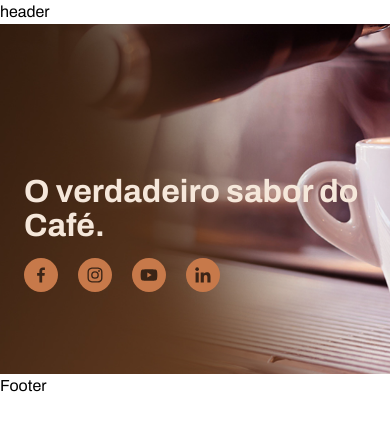
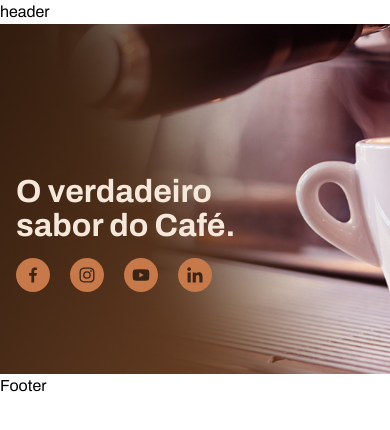
Before and after one commit to Brunlps/react-tiamate, a React (Vite) app: page /cardapio in a window 390 px wide. Shown: the top 430 px of the page. Built offline with nearby package versions, Linux system fonts and the light colour scheme.

Commit message:
banners responsivos

```diff
--- a/src/components/BannerDinamico.jsx
+++ b/src/components/BannerDinamico.jsx
@@ -5,11 +5,10 @@ const BannerDinamico = ({
     descricao,
     imagem,
     posicaoTopo = "top-[110px]",
-    alinhamento = "left-[133px]"
+    alinhamento = "left-10 md:left-[133px]"
 }) => {
     return (
-        <div className="relative w-full overflow-hidden">
-            {/* Div do fundo com a imagem dinâmica usando <img> */}
+        <div className="relative w-full ">
             {/* Div do fundo com altura adaptável e a imagem dinâmica */}
             <div className="w-full h-[350px] sm:h-[420px] md:h-[490px] relative flex items-center text-white">
                 <img
@@ -19,12 +18,8 @@ const BannerDinamico = ({
                 />
             </div>
 
-            {/*
-              Conteúdo responsivo:
-              - Em telemóveis: centralizado ou com margem menor segura (left-6 / right-6)
-              - Em telas médias/grandes (md:): aplica a posição personalizada que veio nas props
-            */}
-            <div className={`absolute ${posicaoTopo} left-6 sm:left-12 md:${alinhamento} max-w-[90%] md:max-w-[518px] z-10`}>
+            {/* Conteúdo responsivo */}
+            <div className={` absolute ${posicaoTopo} ${alinhamento} max-w-[85%] md:max-w-[518px] z-10 `}>
                 {titulo && (
                     <h1 className="text-yellow-500 text-[32px] sm:text-[45px] md:text-[55px] leading-[1.05] font-bold mb-3">
                         {titulo}
--- a/src/pages/Cardapio.jsx
+++ b/src/pages/Cardapio.jsx
@@ -4,10 +4,10 @@ const Cardapio = () => {
     return (
         <>
             <BannerDinamico
-                descricao="O verdadeiro sabor do Café."
+                descricao={<>O verdadeiro <br/> sabor do Café.</>}
                 imagem="/BannerCardapio.png"
                 posicaoTopo="top-[151px]"
-                alinhamento="left-[133px]"
+                alinhamento="left-4 md:left-[133px]"
             />
         </>
     );
--- a/src/pages/Contato.jsx
+++ b/src/pages/Contato.jsx
@@ -4,10 +4,10 @@ const Contato = () => {
     return (
         <>
             <BannerDinamico
-                descricao="Depois do café eu me expresso."
+                descricao={<>Depois do café eu <br className="lg:inline"/>me expresso.</>}
                 imagem="/BannerContato.png"
                 posicaoTopo="top-[151px]"
-                alinhamento="left-[133px]"
+                alinhamento=" left-4 md:left-[133px]"
             />
         </>
      );
--- a/src/pages/Franquia.jsx
+++ b/src/pages/Franquia.jsx
@@ -8,7 +8,7 @@ const Franquia = () => {
                 descricao={<>Abra sua Franquia<br />Tiamate Coffee.</>}
                 imagem="/BannerFranquia.png"
                 posicaoTopo="top-[151px]"
-                alinhamento="right-[133px]"
+                alinhamento="right-[46px]"
             />
             <QuemSomos />
         </>
--- a/src/pages/NossoCafe.jsx
+++ b/src/pages/NossoCafe.jsx
@@ -9,11 +9,11 @@ const NossoCafe = () => {
                 descricao={<>Mais que sabor,<br />sentimentos!</>}
                 imagem="/BannerNossoCafe.png"
                 posicaoTopo="top-[151px]"
+                alinhamento="left-4 md:left-[133px]"
 
             />
+
         </div>
-
-
             {/* Resto do conteúdo da página Nosso Café */}
         </div>
     );
```
Lines whose indentation alone changed are shown as unchanged.
